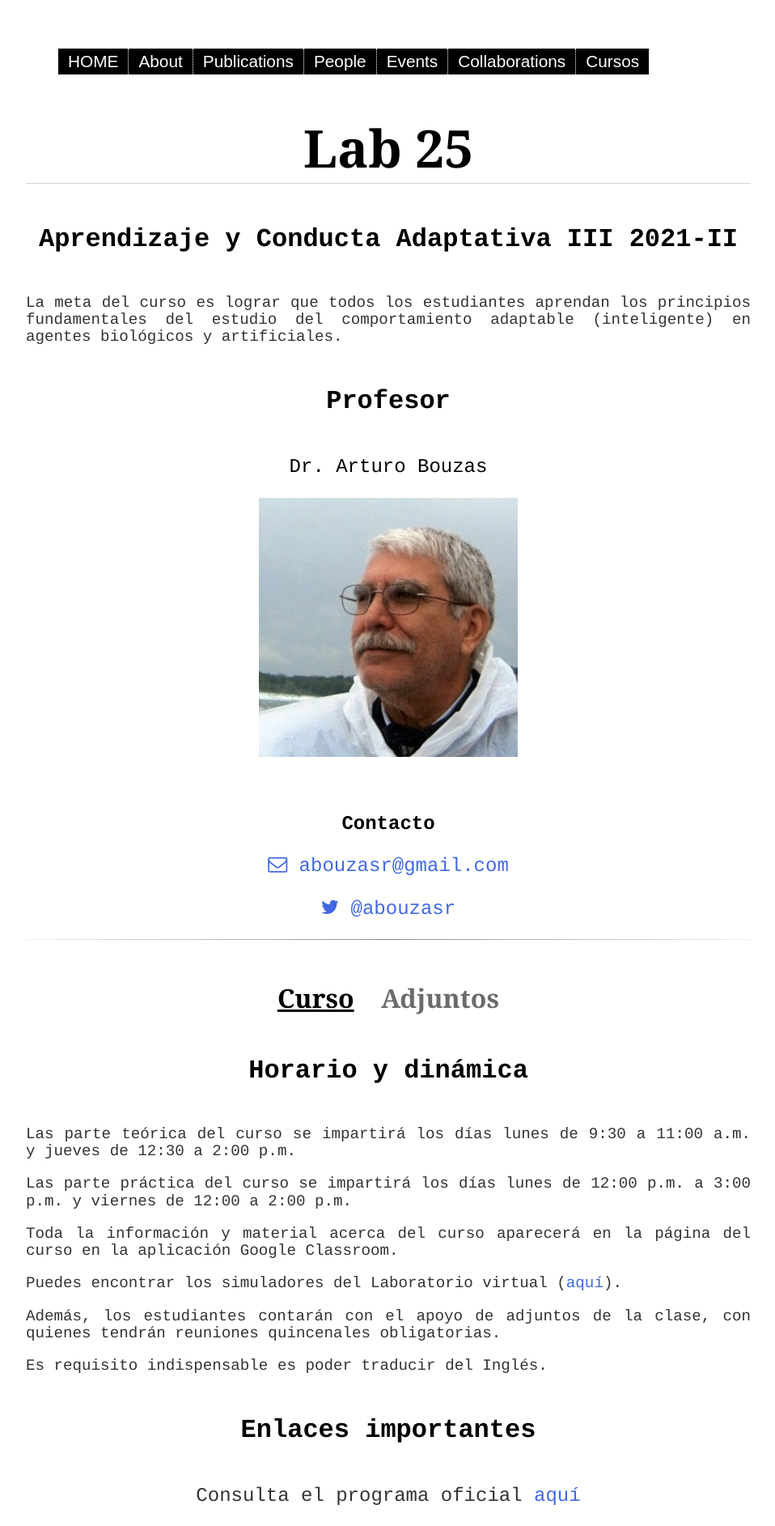
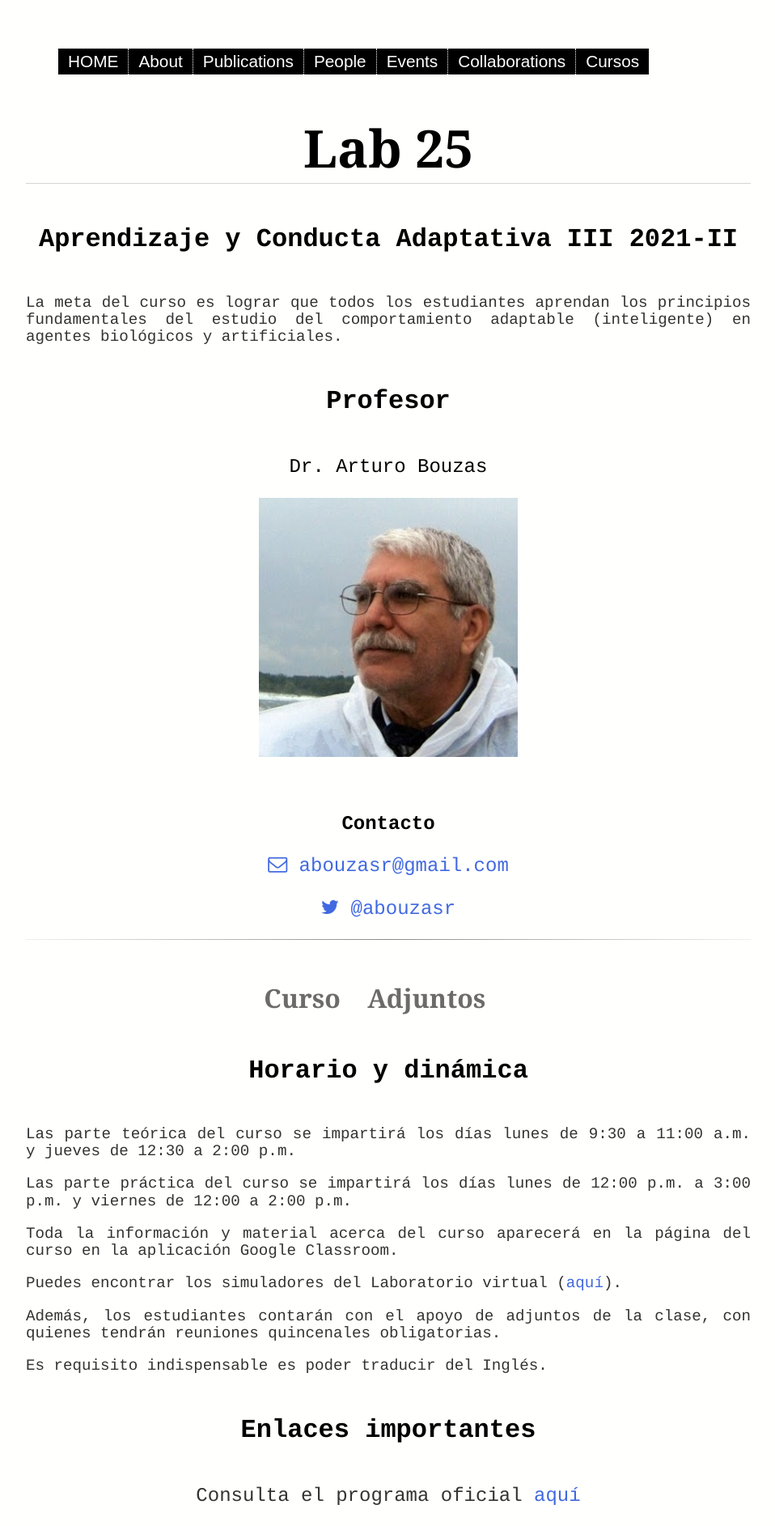
Before and after one commit to BouzasLab25/bouzaslab25.github.io, a Jekyll site: the page built from cursos/ACAIII.html, in a window 1280 px wide. Shown: the top 1885 px of the page at 81% size, without its empty margins (160-1118 px from the left). Built offline with Jekyll 4.4.1, drawn with Linux system fonts in a browser that asks for light colours.

Commit message:
Update ACAIII.html

```diff
--- a/cursos/ACAIII.html
+++ b/cursos/ACAIII.html
@@ -21,7 +21,7 @@
 
 <hr class="style14">
 
-<h3 style="color:black;font-size: 2em;font-family:'Georgia';"><u>Curso</u></a>&nbsp;&nbsp;&nbsp;&nbsp;<a href="/cursos/Adjuntos_ACAIII.html" style="color:#6d6a6a;font-size: 1em;font-family:'Georgia'">Adjuntos</a></h3>
+<h3 style="color:black;font-size: 2em;font-family:'Georgia';"><a href="/cursos/ACAIII.html" style="color:#6d6a6a;font-size: 1em;font-family:'Georgia';">Curso</a>&nbsp;&nbsp;&nbsp;&nbsp;<a href="/cursos/Adjuntos_ACAIII.html" style="color:#6d6a6a;font-size: 1em;font-family:'Georgia';">Adjuntos</a>&nbsp;&nbsp;&nbsp;&nbsp;</h3>
 </p>
 
 <h3 ALIGN=center>Horario y dinámica</h3>
```
